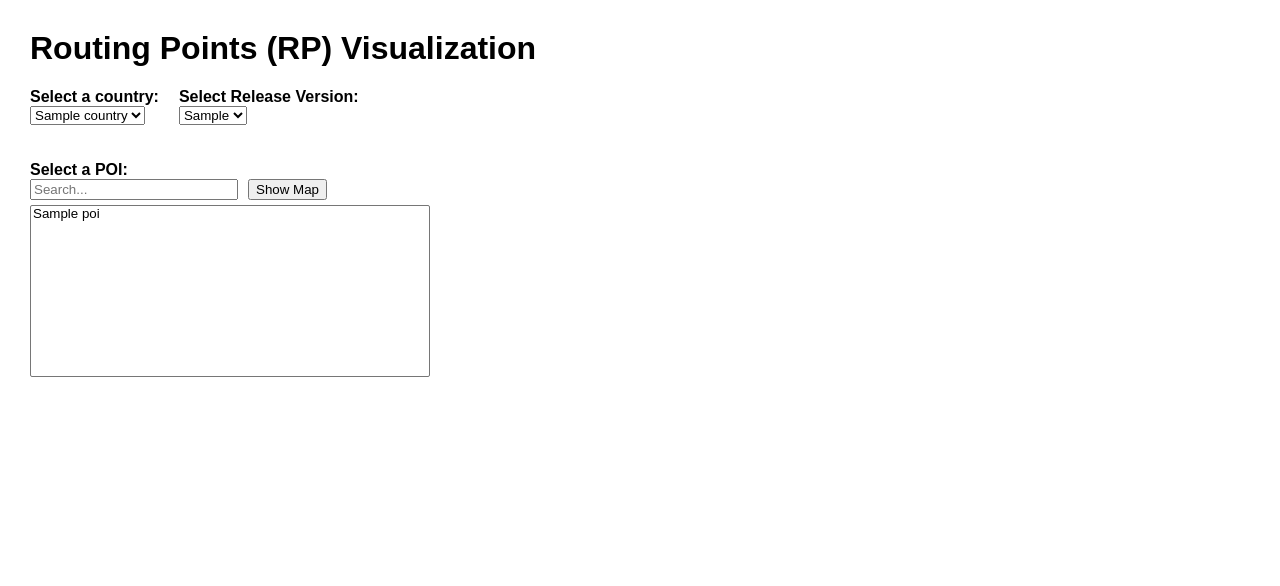
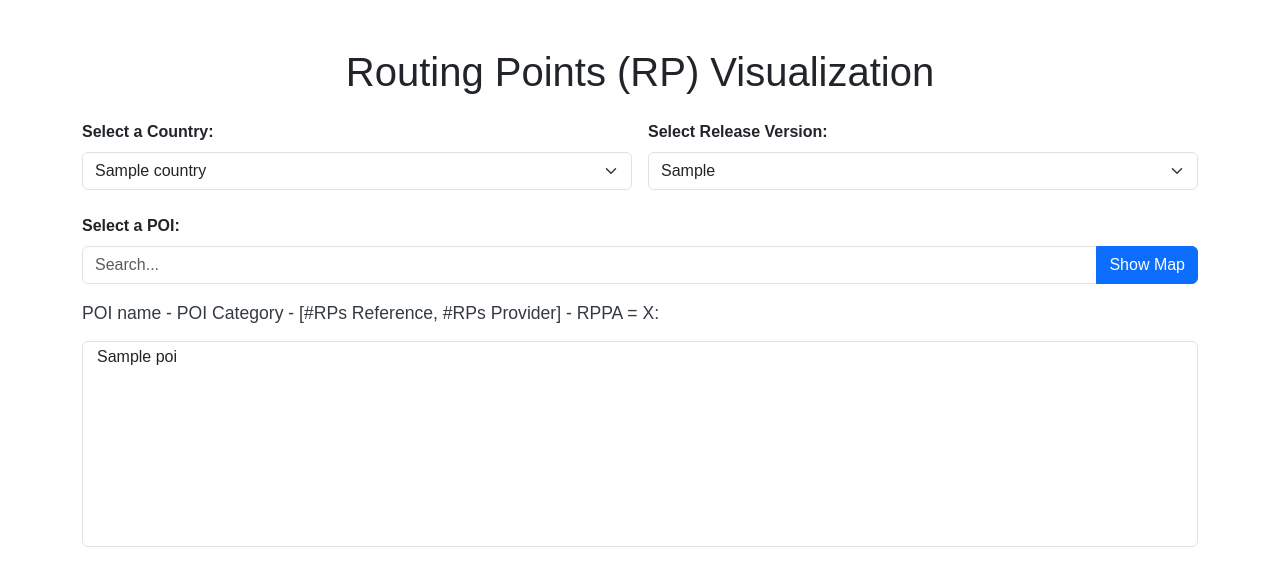
Before and after one commit to ivanpanadero-tomtom/rp-visualization-flask, a Flask app: template templates/index.html in a window 1280 px wide. Shown: the top 586 px of the page. Run offline with Flask 3, Linux system fonts and the light colour scheme; the template is opened without the code that fills it: most values are stand-ins (such as "Sample title", 1, 10 or a date in 2020); data that the repository does not hold is empty.

Commit message:
pagina mas bonita

```diff
--- a/app.py
+++ b/app.py
@@ -124,7 +124,7 @@ def get_map():
     provider_latlon = provider_latlon_(json.loads(row['provider_response']))
 
     # Create the map
-    m = folium.Map(location=reference_latlon, zoom_start=17, tiles='openstreetmap', width=800, height=600)
+    m = folium.Map(location=reference_latlon, zoom_start=17, tiles='openstreetmap')
     folium.Marker(location=reference_latlon, icon=folium.Icon(color='black', icon="")).add_to(m)
 
     if provider_latlon and isinstance(provider_latlon, tuple) and len(provider_latlon) == 2:
--- a/templates/index.html
+++ b/templates/index.html
@@ -3,76 +3,117 @@
 <head>
     <meta charset="UTF-8" />
     <title>Routing Points (RP) Visualization</title>
+    <!-- Integrate Bootstrap CSS from CDN -->
+    <link href="https://cdn.jsdelivr.net/npm/bootstrap@5.3.0/dist/css/bootstrap.min.css" rel="stylesheet">
     <link rel="stylesheet" href="{{ url_for('static', filename='style.css') }}">
     <style>
+        /* Custom Styles */
         .rppa-box {
             text-align: center;
             color: white;
-    padding: 10px;
-    border-radius: 5px;
-    font-size: 24px;
+            padding: 15px;
+            border-radius: 10px;
+            font-size: 1.5rem;
             font-weight: bold;
-    margin-bottom: 10px; /* reduced margin for tighter spacing */
-    width: 100%; /* match container width */
+            margin-bottom: 15px;
+            width: 100%;
+            box-shadow: 0 4px 6px rgba(0, 0, 0, 0.1);
         }
 
-#poi {
-    width: 400px;
-    overflow-y: auto;
+        .legend-container img {
+            max-width: 100%;
+            height: auto;
         }
 
-/* Container for the RPPA box, legend, and map */
+        /* Container for the RPPA box, map, and legend */
         .map-container {
-    width: 850px; /* fixed width to match map and legend */
-    margin-top: 20px;
+            width: 100%;
+            display: flex;
+            flex-direction: column;
+            align-items: center; /* Center items horizontally */
+            padding: 20px; /* Optional padding */
+            background-color: #f8f9fa; /* Optional background color */
         }
 
-/* Center the legend and give some spacing */
-.legend-container {
-    text-align: center;
-    margin: 10px 0;
+        /* Style the map to be responsive */
+        .map-iframe {
+            width: 100%;
+            height: 600px; /* Adjust height as needed */
+            border: none;
+        }
+
+        /* Responsive adjustments for smaller devices */
+        @media (max-width: 768px) {
+            .rppa-box, .legend-container {
+                width: 100%;
+            }
+
+            .map-iframe {
+                height: 400px;
+            }
+        }
+
+        /* Style for the informational text */
+        .info-text {
+            font-size: 1.1rem;
+            margin-bottom: 15px;
+            color: #343a40; /* Dark gray color */
         }
     </style>
 </head>
 <body>
-<h1>Routing Points (RP) Visualization</h1>
+    <!-- Container for the Form -->
+    <div class="container my-5">
+        <h1 class="text-center mb-4">Routing Points (RP) Visualization</h1>
         <form id="myForm">
-    <div style="display: flex; align-items: flex-start; gap: 20px;">
-        <div>
-            <label for="country">Select a country:</label><br>
-            <select name="country" id="country">
+            <div class="row g-3">
+                <div class="col-md-6">
+                    <label for="country" class="form-label">Select a Country:</label>
+                    <select name="country" id="country" class="form-select">
                         {% for country in countries %}
                         <option value="{{ country }}" {% if country == selected_country %}selected{% endif %}>{{ country }}</option>
                         {% endfor %}
                     </select>
                 </div>
-        <div>
-            <label for="release_version">Select Release Version:</label><br>
-            <select name="release_version" id="release_version">
+                <div class="col-md-6">
+                    <label for="release_version" class="form-label">Select Release Version:</label>
+                    <select name="release_version" id="release_version" class="form-select">
                         {% for rv in release_versions %}
                         <option value="{{ rv }}" {% if rv == selected_version %}selected{% endif %}>{{ rv }}</option>
                         {% endfor %}
                     </select>
                 </div>
             </div>
-    <br><br>
-
-    <label for="poi">Select a POI:</label><br>
-    <!-- Wrap the search box and the button in a flex container -->
-    <div style="display: flex; align-items: flex-end; gap: 10px; margin-bottom:5px;">
-        <input type="text" id="poiSearch" placeholder="Search..." style="width:200px;">
-        <button type="submit">Show Map</button>
+            <div class="mt-4">
+                <label for="poi" class="form-label">Select a POI:</label>
+                <div class="input-group mb-3">
+                    <input type="text" id="poiSearch" placeholder="Search..." class="form-control">
+                    <button type="submit" class="btn btn-primary">Show Map</button>
                 </div>
 
-    <select name="poi" id="poi" size="10" style="margin-bottom:10px;">
+                <!-- Información adicional insertada aquí -->
+                <div class="info-text">
+                    POI name - POI Category - [#RPs Reference, #RPs Provider] - RPPA = X:
+                </div>
+
+                <select name="poi" id="poi" size="10" class="form-select">
                     {% for p in pois %}
                     <option value="{{ p }}" {% if p == selected_poi %}selected{% endif %}>{{ p }}</option>
                     {% endfor %}
                 </select>
+            </div>
         </form>
+    </div>
 
-<div id="mapContainer"></div>
+    <!-- Full-width Container for the Map and Legend -->
+    <div class="container-fluid p-0">
+        <div id="mapContainer" class="map-container">
+            <!-- The map and legend will be injected here -->
+        </div>
+    </div>
 
+    <!-- Integrate Bootstrap JS and dependencies from CDN -->
+    <script src="https://cdn.jsdelivr.net/npm/bootstrap@5.3.0/dist/js/bootstrap.bundle.min.js"></script>
     <script>
         let allPois = []; // Will store all POIs fetched from the server
 
@@ -137,26 +178,27 @@ document.getElementById('myForm').addEventListener('submit', function(event){
             .then(data => {
                 const mapContainer = document.getElementById('mapContainer');
                 if (data.error) {
-            mapContainer.innerHTML = `<p style="color:red;">${data.error}</p>`;
+                    mapContainer.innerHTML = `<div class="alert alert-danger">${data.error}</div>`;
                     return;
                 }
 
-        // Create a container to hold the RPPA box, legend, and map together
+                // Create a container to hold the RPPA box and the map
                 mapContainer.innerHTML = `
-        <div class="map-container" style="display: flex; align-items: center; gap: 20px;">
+                    <div class="map-container">
                         <div class="rppa-box" style="background-color: ${data.rppa_color};">
                             RPPA: ${data.rppa}
+                        </div>
+                        <div class="map-wrapper w-100 mb-3">
+                            ${data.map_html}
                         </div>
                         <div class="legend-container">
                             <img src="{{ url_for('static', filename='images/legend.png') }}" alt="Legend" width="400">
                         </div>
                     </div>
-    ${data.map_html}
                 `;
             })
             .catch(error => console.error('Error:', error));
         });
     </script>
-
 </body>
 </html>
```
Also changed, not shown: templates/result.html (deleted, +0 -36 lines), 1 other file. Lines whose indentation alone changed are shown as unchanged.
